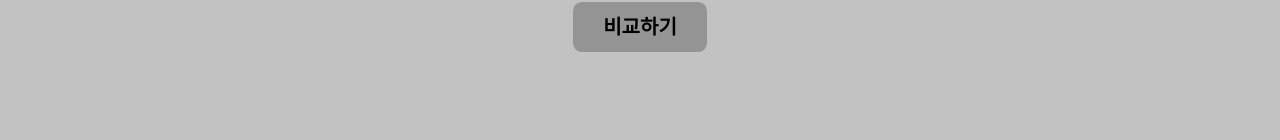
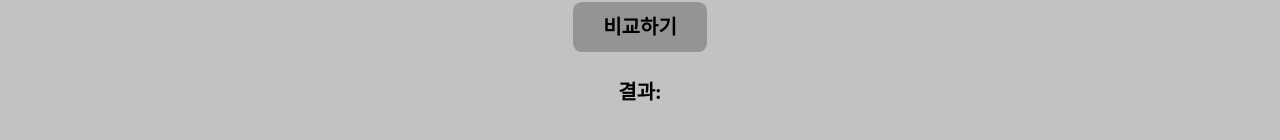
Before and after one commit to Wu-Lee-Do/TextMatchr, a React (Create React App) app in the folder textmatchr/: page / in a window 1280 px wide. Shown: the part 598-738 px from the top of the page. Built offline with nearby package versions, Linux system fonts and the light colour scheme.

Commit message:
비교 로직 구현

```diff
--- a/textmatchr/package.json
+++ b/textmatchr/package.json
@@ -8,7 +8,7 @@
     "@testing-library/user-event": "^13.5.0",
     "react": "^18.2.0",
     "react-dom": "^18.2.0",
-    "react-scripts": "5.0.1",
+    "react-scripts": "^5.0.1",
     "styled-reset": "^4.5.1",
     "web-vitals": "^2.1.4"
   },
--- a/textmatchr/src/App.js
+++ b/textmatchr/src/App.js
@@ -1,4 +1,4 @@
-import React, { useState } from "react";
+import React, { useState, useEffect } from "react";
 
 import "./App.css";
 import { createGlobalStyle } from "styled-components";
@@ -10,6 +10,19 @@ const GlobalStyle = createGlobalStyle`
   ${reset}
   /* other styles */
 `;
+
+//불일치 하이라이트 로직
+const findDifference = (inputText1, inputText2) => {
+  const differences = [];
+  const maxLength = Math.max(inputText1.length, inputText2.length);
+  for (let i = 0; i < maxLength; i++) {
+    if (inputText1[i] !== inputText2[i]) {
+      differences.push(i);
+    }
+  }
+  return differences;
+};
+
 
 function App() {
   //useState이용 inputText1,2로 구별
@@ -25,7 +38,7 @@ function App() {
     if (inputText1 === inputText2) {
       setResult("일치");
     } else {
-      setResult("불일치");
+      setResult(findDifference(inputText1, inputText2));
     }
   };
 
@@ -42,38 +55,21 @@ function App() {
   const changeHandler = () => {
     setInputText1(inputText2);
     setInputText2(inputText1);
-  }
+  };
 
-  // const findDifferenct = (a, b) => {
-  //   const difference = [];
-  //   const maxLength = Math.max(a.length, b.length);
-  //   for(let i =  0; i < maxLength; i ++){
-  //     const char1 = a[i];
-  //     const char2 = b[i];
-
-  //     if(char1 !== char2){
-  //       difference.push({
-  //         index: i,
-  //         char1: char1 || '',
-  //         char2: char2 || '',
-  //       });
-  //     }
-  //   }
-  //   return difference;
-  // }
-
-  // const a = "Hello";
-  // const b = "Hello~";
-
-  // const differences = findDifferenct(a, b);
-  // console.log(differences);
+  //불일치 하이라이트 로직
+  useEffect(() => {
+    setResult(findDifference(inputText1, inputText2));
+  }, [inputText1, inputText2]);
 
   return (
     <React.Fragment>
       <GlobalStyle />
       <div id="wrapper">
         <div className="group-box">
-        <div className="reset-button button" onClick={resetHandler}>reset</div>
+          <div className="reset-button button" onClick={resetHandler}>
+            reset
+          </div>
           <textarea
             className="control-group group"
             type="text"
@@ -91,12 +87,30 @@ function App() {
           />
         </div>
 
-        <div className="compare-button button" onClick={compareHandler}>비교하기</div>
+        <div className="compare-button button" onClick={compareHandler}>
+          비교하기
+        </div>
 
         {result !== null && (
-          <div className="compare-result">결과: {result}</div>
+          <div className="compare-result">
+            결과:{" "}
+            {Array.isArray(result) ? (
+              <>
+                {result.map((index, i) => (
+                  <React.Fragment key={i}>
+                    {inputText2.slice(result[i - 1] + 1, index)}
+                    <span style={{ color: "red" }}>
+                      {inputText2.slice(index, index + 1)}
+                    </span>
+                  </React.Fragment>
+                ))}
+                {inputText2.slice(result[result.length - 1] + 1)}
+              </>
+            ) : (
+              result
+            )}
+          </div>
         )}
-        {/* 조건부 !== null %% 사용 */}
       </div>
     </React.Fragment>
   );
```
Also changed, not shown: 1 other file (tests, documents, lock files or other folders).
